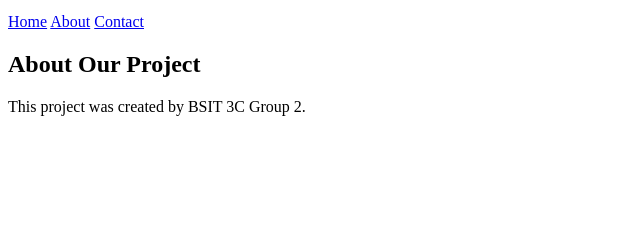
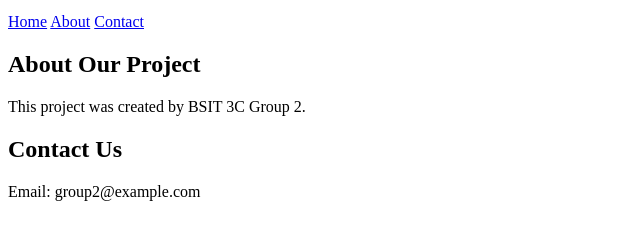
Before and after one commit to ejrderesma-svg/Deresma-BSIT3C, a website: page index.html in a window 1280 px wide. Shown: the part 101-340 px from the top of the page, without its empty margins (0-640 px from the left). Drawn offline with Linux system fonts and the light colour scheme.

Commit message:
Added contact section

```diff
--- a/index.html
+++ b/index.html
@@ -19,5 +19,10 @@
         <p>This project was created by BSIT 3C Group 2.</p>
     </section>
 
+    <section>
+        <h2>Contact Us</h2>
+        <p>Email: group2@example.com</p>
+    </section>
+
 </body>
 </html>
```
